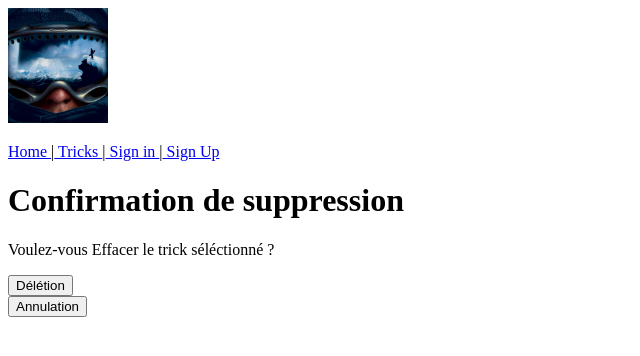
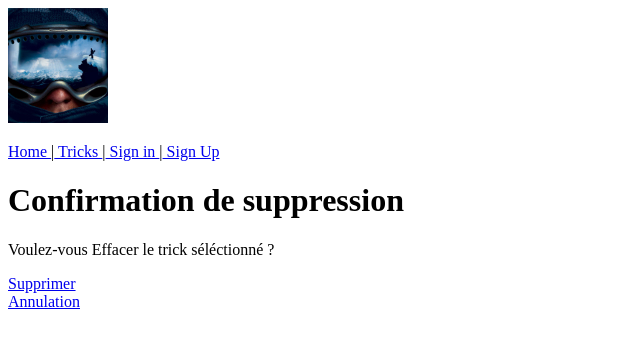
Before and after one commit to Nerpp/jimmySweat, a Symfony app: template templates/validate_trick_delete/index.html.twig in a window 1280 px wide. Shown: the top 356 px of the page, without its empty margins (0-640 px from the left). Run offline with Twig, Linux system fonts and the light colour scheme; the template is opened without the code that fills it, so the values that code supplies are empty; some libraries are stand-ins or nearby versions.

Commit message:
Validate trick delete configured

```diff
--- a/src/Controller/ValidateTrickDeleteController.php
+++ b/src/Controller/ValidateTrickDeleteController.php
@@ -21,6 +21,8 @@ class ValidateTrickDeleteController extends AbstractController
 //        dd($request->attributes->getInt('id'));
         return $this->render('validate_trick_delete/index.html.twig', [
             'controller_name' => 'ValidateTrickDeleteController',
+            'id' => $request->attributes->getInt('id'),
         ]);
     }
+
 }
--- a/templates/index/index.html.twig
+++ b/templates/index/index.html.twig
@@ -16,8 +16,6 @@
 {% endblock %}
 
 {% block section %}
-
-
 
         <div class="container-fluid">
             <div class="row">
--- a/templates/validate_trick_delete/index.html.twig
+++ b/templates/validate_trick_delete/index.html.twig
@@ -10,10 +10,13 @@
     <div class="col">
         <p>Voulez-vous Effacer le trick séléctionné ? </p>
     </div>
+    {{ dump(id) }}
     <div class="col">
-        <button type="button" class="btn btn-success">Délétion</button>
+        <a class="btn btn-success" href="{{ path('tricks_delete', {'id': id}) }}">Supprimer</a>
     </div>
     <div class="col">
-        <button type="button" class="btn btn-danger">Annulation</button>
+        <a href="{{ path('index') }}" class="btn btn-danger">Annulation</a>
     </div>
+
+{#    {{ form_widget(form.save, { 'label': 'Click me' }) }}#}
 {% endblock %}
```
